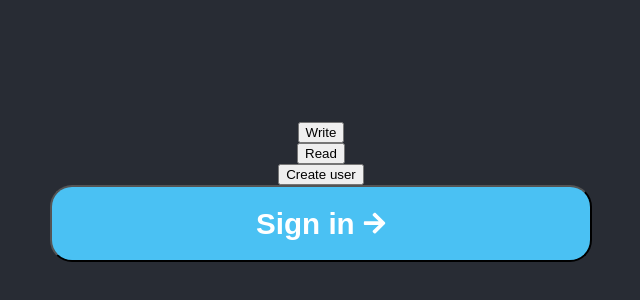
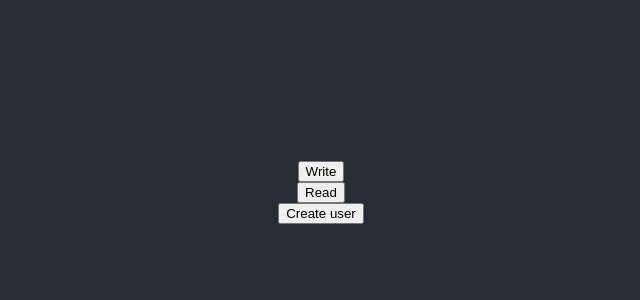
Before and after one commit to ULA-Development/ClinicWaitTime_Website, a React (Create React App) app: page / in a window 1280 px wide. Shown: the part 208-508 px from the top of the page, without its empty margins (319-959 px from the left). Built offline with nearby package versions, Linux system fonts and the light colour scheme.

Commit message:
removing the button from the App component

```diff
--- a/src/App.tsx
+++ b/src/App.tsx
@@ -3,7 +3,6 @@ import { initializeApp } from "firebase/app";
 import { getDatabase, ref, set, onValue } from "firebase/database";
 import { getAuth, createUserWithEmailAndPassword } from "firebase/auth";
 import firebaseConfig from "./data/firebaseConfig";
-import Button from "./components/Button";
 import "./App.css";
 
 const app = initializeApp(firebaseConfig);
@@ -44,7 +43,6 @@ function App() {
         <button onClick={writeToDatabase}>Write </button>
         <button onClick={readDatabase}>Read </button>
         <button onClick={createUser}>Create user </button>
-        <Button onClick={() => console.log("clicked")}>Sign in</Button>
       </header>
     </div>
   );
```
